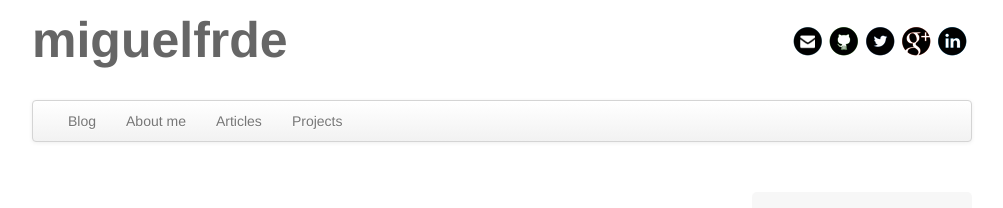
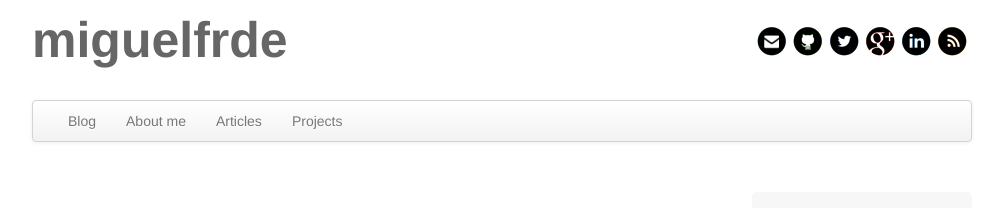
Before and after one commit to miguelfrde/miguelfrde.github.io, a Jekyll site: the page built from index.html, in a window 1280 px wide. Shown: the top 208 px of the page, without its empty margins (138-1141 px from the left). Built offline with Jekyll 4.4.1, drawn with Linux system fonts in a browser that asks for light colours; some web fonts are replaced; Markdown is read by kramdown in place of the engine named in the settings.

Commit message:
Add Atom feed and minor fixes.

```diff
--- a/_includes/header.html
+++ b/_includes/header.html
@@ -6,24 +6,28 @@
 <!-- SOCIAL LINKS -->
 <ul id="social">
 	<li class="fadehover">
-		<a href="mailto:miguel.frde@gmail.com"><img id="social-mail" src="/img/mail-black.png" alt="Mail me!" class="fade-a"></a>
-		<a href="mailto:miguel.frde@gmail.com"><img id="social-mail" src="/img/mail-color.png" alt="Mail me!" class="fade-b"></a>
+		<a href="mailto:miguel.frde@gmail.com"><img src="/img/mail-black.png" alt="Mail me!" class="fade-a"></a>
+		<a href="mailto:miguel.frde@gmail.com"><img src="/img/mail-color.png" alt="Mail me!" class="fade-b"></a>
 	</li>
 	<li class="fadehover">
-		<a href="http://github.com/miguelfrde"><img id="social-github" src="/img/github-black.png" alt="Add me on Github" class="fade-a"></a>
-		<a href="http://github.com/miguelfrde"><img id="social-github" src="/img/github-color.png" alt="Add me on Github" class="fade-b"></a>
+		<a href="http://github.com/miguelfrde"><img src="/img/github-black.png" alt="Add me on Github" class="fade-a"></a>
+		<a href="http://github.com/miguelfrde"><img src="/img/github-color.png" alt="Add me on Github" class="fade-b"></a>
 	</li>
 	<li class="fadehover">
-		<a href="https://twitter.com/miguelfrde"><img id="social-twitter" src="/img/twitter-black.png" alt="Follow me on Twitter" class="fade-a"></a>
-		<a href="https://twitter.com/miguelfrde"><img id="social-twitter" src="/img/twitter-color.png" alt="Follow me on Twitter" class="fade-b"></a>
+		<a href="https://twitter.com/miguelfrde"><img src="/img/twitter-black.png" alt="Follow me on Twitter" class="fade-a"></a>
+		<a href="https://twitter.com/miguelfrde"><img src="/img/twitter-color.png" alt="Follow me on Twitter" class="fade-b"></a>
 	</li>
 	<li class="fadehover">
-		<a href="http://plus.google.com/114718819918352786710/"><img id="social-googleplus" src="/img/googleplus-black.png" alt="Add me on G+" class="fade-a"></a>
-		<a href="http://plus.google.com/114718819918352786710/"><img id="social-googleplus" src="/img/googleplus-color.png" alt="Add me on G+" class="fade-b"></a>
+		<a href="http://plus.google.com/114718819918352786710/"><img src="/img/googleplus-black.png" alt="Add me on G+" class="fade-a"></a>
+		<a href="http://plus.google.com/114718819918352786710/"><img src="/img/googleplus-color.png" alt="Add me on G+" class="fade-b"></a>
 	</li>
 	<li class="fadehover">
-		<a href="http://www.linkedin.com/in/miguelfrde"><img id="social-linkedin" src="/img/linkedin-black.png" alt="Add me on LinkedIn" class="fade-a"></a>
-		<a href="http://www.linkedin.com/in/miguelfrde"><img id="social-linkedin" src="/img/linkedin-color.png" alt="Add me on LinkedIn" class="fade-b"></a>
+		<a href="http://www.linkedin.com/in/miguelfrde"><img src="/img/linkedin-black.png" alt="Add me on LinkedIn" class="fade-a"></a>
+		<a href="http://www.linkedin.com/in/miguelfrde"><img src="/img/linkedin-color.png" alt="Add me on LinkedIn" class="fade-b"></a>
+	</li>
+	<li class="fadehover">
+		<a href="/atom.xml"><img id="social-rss" src="/img/rss-black.png" alt="Suscribe" class="fade-a"></a>
+		<a href="/atom.xml"><img id="social-rss" src="/img/rss-color.png" alt="Suscribe" class="fade-b"></a>
 	</li>
 	<!--<a href="#"><img id="social-rss" src="/img/rss-black.png" alt="Suscribe to RSS Feed"></a>-->
 </ul>
--- a/_includes/sidebar.html
+++ b/_includes/sidebar.html
@@ -4,7 +4,7 @@
 		<a href="/about"><img src="/img/profile.jpg" alt="Me" class="img-polaroid"></a>
 		<p>Miguel Flores Ruiz de Eguino</p>
 		<p class="small-description">
-			Developer &#149; Computer Scientist &#149; Programmer &#149; Musician
+			Developer &bull; Computer Scientist &bull; Programmer &bull; Musician
 			<br><a href="/about">Read more</a>
 		</p>
 	</div>
--- a/_layouts/base.html
+++ b/_layouts/base.html
@@ -1,9 +1,11 @@
 <!DOCTYPE html>
 <html>
 	<head>
-		<meta charset='utf-8'>
+		<meta http-equiv="content-type" content="text/html;charset=utf-8">
+		<meta http-equiv="content-language" content="en">
 		<meta name="description" content="Miguel Flores personal website">
 		<meta name="author" content="Miguel Flores Ruiz de Eguino <miguel.frde@gmail.com>">
+		<link rel="alternate" type="application/atom+xml" title="Feed (Atom)" href="/atom.xml">
 		<link href='https://fonts.googleapis.com/css?family=Chivo:900' rel='stylesheet' type='text/css'>
 		<link rel="stylesheet" type="text/css" href="/css/bootstrap.css" media="screen">
 		<link rel="stylesheet" type="text/css" href="/css/stylesheet.css" media="screen">
```
Also changed, not shown: atom.xml (added, +29 -0 lines).
